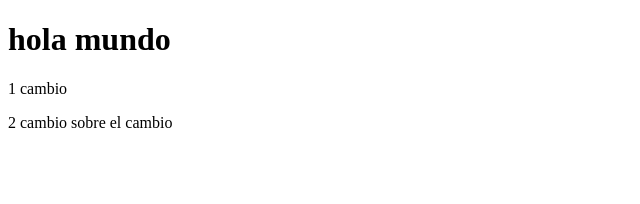
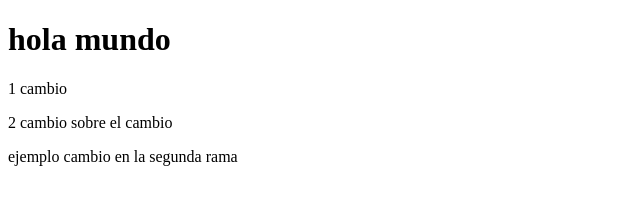
Before and after one commit to sebastianromane/onlytest, a plain HTML site: page index.html in a window 1280 px wide. Shown: the whole page, without its empty margins (0-640 px from the left). Drawn offline with Linux system fonts and the light colour scheme.

Commit message:
primer cambio en  index para la segunda rama

```diff
--- a/index.html
+++ b/index.html
@@ -10,5 +10,6 @@
     <h1>hola mundo</h1>
     <p>1 cambio</p>
     <p>2 cambio sobre el cambio</p>
+    <p>ejemplo cambio en la segunda rama</p>
 </body>
 </html>
```
